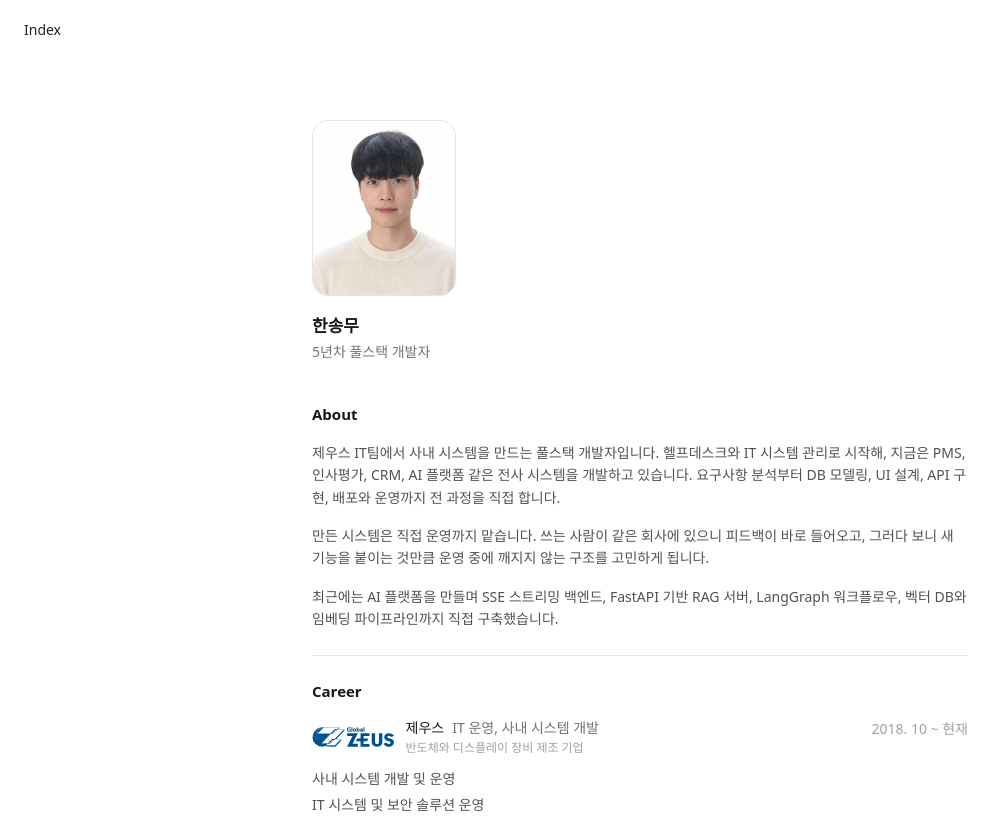
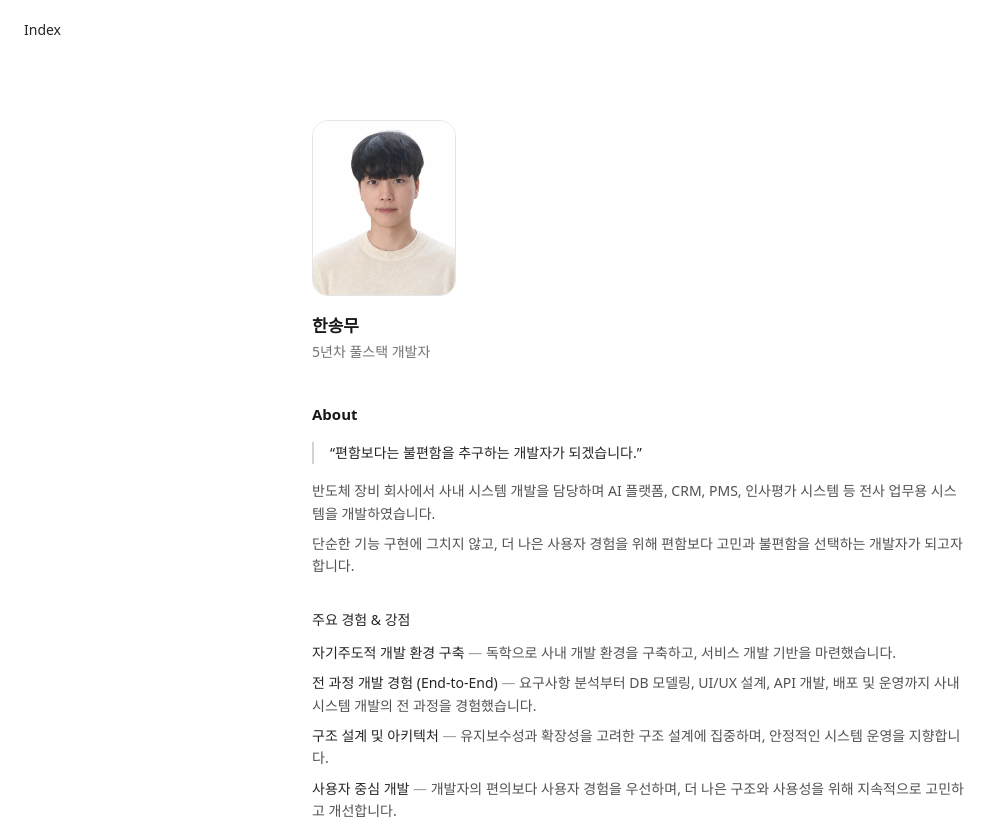
Before and after one commit to hansongmu/hansongmu.github.io, a Next.js app: page / in a window 1280 px wide. Shown: the top 820 px of the page, without its empty margins (0-1005 px from the left). Built offline with nearby package versions, Linux system fonts and the light colour scheme; a web font is replaced by a local one.

Commit message:
content(about): mirror Notion intro (motto, strengths list)

```diff
--- a/src/components/Intro.tsx
+++ b/src/components/Intro.tsx
@@ -6,13 +6,28 @@ export function Intro() {
     <FadeIn delay={0.05}>
       <section className="pt-10">
         <h2 className="text-[15px] font-semibold text-neutral-900">About</h2>
-        <div className="mt-4 space-y-4">
+        <blockquote className="mt-4 border-l-2 border-neutral-300 pl-4">
+          <p className="text-sm font-medium leading-[1.6] text-neutral-800">
+            &ldquo;{profile.motto}&rdquo;
+          </p>
+        </blockquote>
+        <div className="mt-4 space-y-2">
           {profile.paragraphs.map((p, i) => (
             <p key={i} className="text-sm leading-[1.6] text-neutral-600">
               {p}
             </p>
           ))}
         </div>
+        <h3 className="mt-8 text-sm font-medium text-neutral-800">주요 경험 &amp; 강점</h3>
+        <ul className="mt-3 space-y-2">
+          {profile.strengths.map((s) => (
+            <li key={s.label} className="text-sm leading-[1.6] text-neutral-600">
+              <span className="font-medium text-neutral-800">{s.label}</span>
+              <span className="text-neutral-400"> — </span>
+              {s.text}
+            </li>
+          ))}
+        </ul>
       </section>
     </FadeIn>
   );
--- a/src/content/profile.ts
+++ b/src/content/profile.ts
@@ -3,7 +3,7 @@ import type { CareerItem, Profile } from './types';
 export const careers: CareerItem[] = [
   {
     company: '제우스',
-    companyDescription: '반도체와 디스플레이 장비 제조 기업',
+    companyDescription: '반도체 및 디스플레이 장비 제조 기업',
     role: 'IT 운영, 사내 시스템 개발',
     period: '2018. 10 ~ 현재',
     logo: '/zeus.svg',
@@ -14,10 +14,17 @@ export const careers: CareerItem[] = [
 export const profile: Profile = {
   name: '한송무',
   tagline: '5년차 풀스택 개발자',
+  motto: '편함보다는 불편함을 추구하는 개발자가 되겠습니다.',
   paragraphs: [
-    '제우스 IT팀에서 사내 시스템을 만드는 풀스택 개발자입니다. 헬프데스크와 IT 시스템 관리로 시작해, 지금은 PMS, 인사평가, CRM, AI 플랫폼 같은 전사 시스템을 개발하고 있습니다. 요구사항 분석부터 DB 모델링, UI 설계, API 구현, 배포와 운영까지 전 과정을 직접 합니다.',
-    '만든 시스템은 직접 운영까지 맡습니다. 쓰는 사람이 같은 회사에 있으니 피드백이 바로 들어오고, 그러다 보니 새 기능을 붙이는 것만큼 운영 중에 깨지지 않는 구조를 고민하게 됩니다.',
-    '최근에는 AI 플랫폼을 만들며 SSE 스트리밍 백엔드, FastAPI 기반 RAG 서버, LangGraph 워크플로우, 벡터 DB와 임베딩 파이프라인까지 직접 구축했습니다.',
+    '반도체 장비 회사에서 사내 시스템 개발을 담당하며 AI 플랫폼, CRM, PMS, 인사평가 시스템 등 전사 업무용 시스템을 개발하였습니다.',
+    '단순한 기능 구현에 그치지 않고, 더 나은 사용자 경험을 위해 편함보다 고민과 불편함을 선택하는 개발자가 되고자 합니다.',
+  ],
+  strengths: [
+    { label: '자기주도적 개발 환경 구축', text: '독학으로 사내 개발 환경을 구축하고, 서비스 개발 기반을 마련했습니다.' },
+    { label: '전 과정 개발 경험 (End-to-End)', text: '요구사항 분석부터 DB 모델링, UI/UX 설계, API 개발, 배포 및 운영까지 사내 시스템 개발의 전 과정을 경험했습니다.' },
+    { label: '구조 설계 및 아키텍처', text: '유지보수성과 확장성을 고려한 구조 설계에 집중하며, 안정적인 시스템 운영을 지향합니다.' },
+    { label: '사용자 중심 개발', text: '개발자의 편의보다 사용자 경험을 우선하며, 더 나은 구조와 사용성을 위해 지속적으로 고민하고 개선합니다.' },
+    { label: '지속적인 기술 도전', text: '새로운 기술과 도구를 적극적으로 탐색하고, 실제 프로젝트에 적용하며 더 나은 개발 방식을 고민합니다.' },
   ],
   links: [
     { label: 'Email', href: 'mailto:gksthdan@naver.com' },
--- a/src/content/types.ts
+++ b/src/content/types.ts
@@ -23,7 +23,9 @@ export interface TechGroup {
 export interface Profile {
   name: string;
   tagline: string;
+  motto: string;
   paragraphs: string[];
+  strengths: { label: string; text: string }[];
   links: { label: string; href: string }[];
 }
 
```
